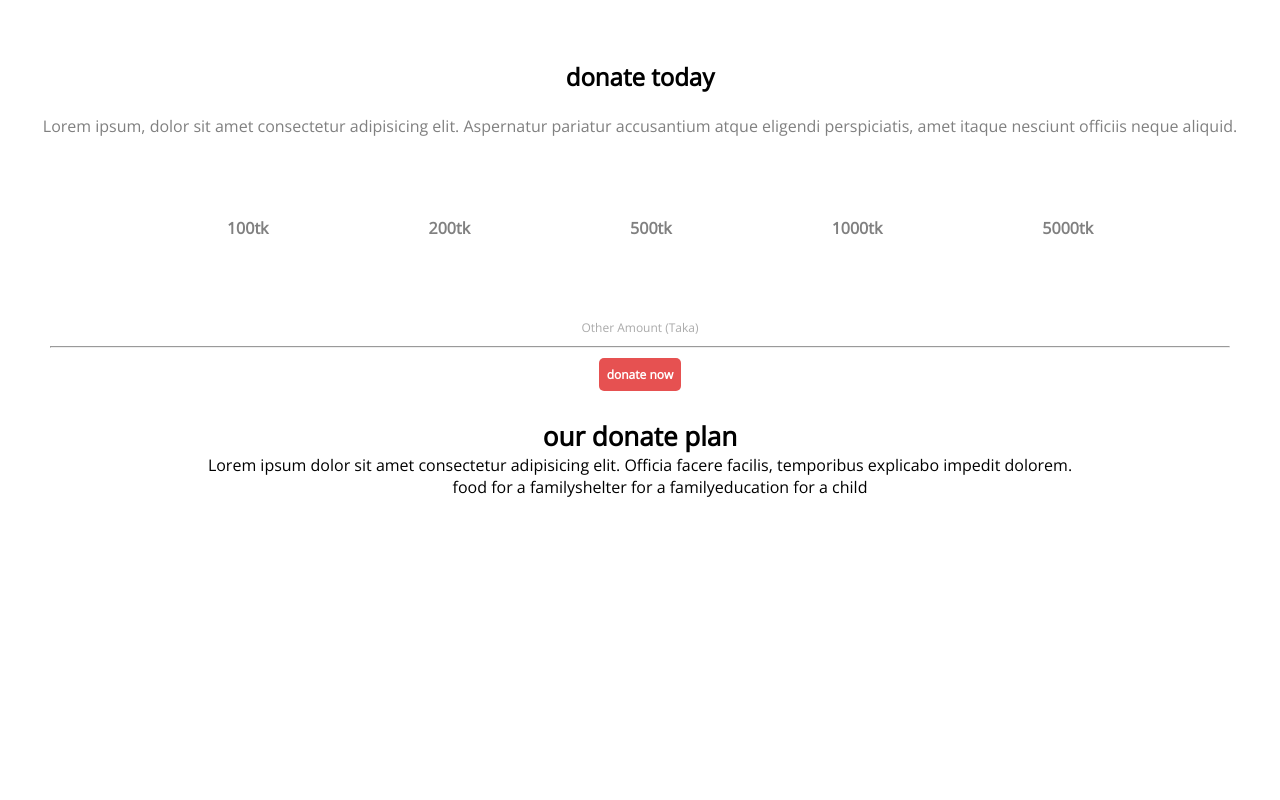
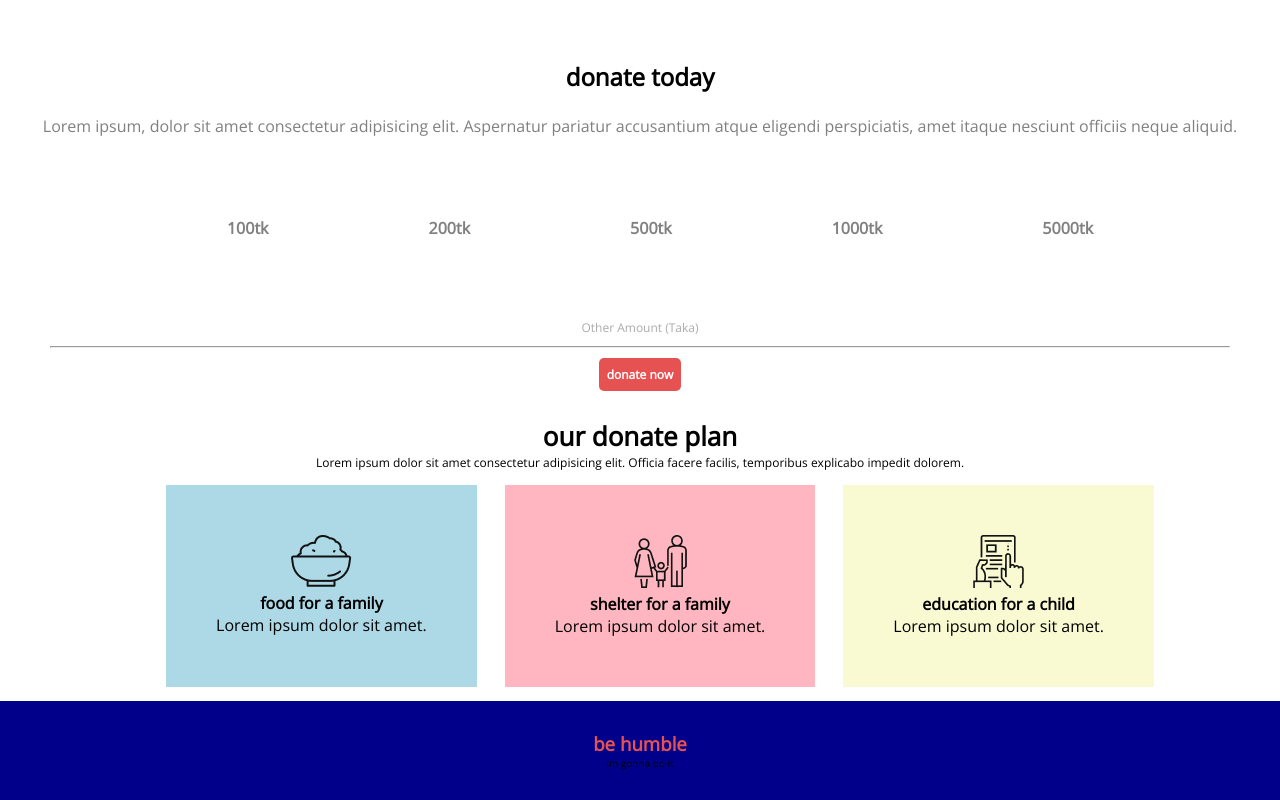
Before and after one commit to asmmostafizurrahman/donate-practice1, a plain HTML site: page index.html in a window 1280 px wide. Shown: the part 500-1300 px from the top of the page. Before the commit the page ends 998 px from the top, so only its background shows below. Drawn offline with nearby package versions, Linux system fonts and the light colour scheme.

Commit message:
added footers

```diff
--- a/index.html
+++ b/index.html
@@ -52,12 +52,15 @@
          <br>
          <div class="plan">
             <h3 class="plan-h">our donate plan</h3>
-            <p>Lorem ipsum dolor sit amet consectetur adipisicing elit. Officia facere facilis, temporibus explicabo impedit dolorem.</p>
-            <div>
+            <p class="plan-des">Lorem ipsum dolor sit amet consectetur adipisicing elit. Officia facere facilis, temporibus explicabo impedit dolorem.</p>
+            <div class="plan-ul">
                 <ul>
-                    <li>food for a family</li>
-                    <li>shelter for a family</li>
-                    <li>education for a child</li>
+                    <li class="food"><img src="/icons/food.png" alt=""> <h4>food for a family</h4>
+                    <p>Lorem ipsum dolor sit amet.</p></li>
+                    <li class="shelter"><img src="/icons/shelter.png" alt=""><h4>shelter for a family</h4>
+                    <p>Lorem ipsum dolor sit amet.</p></li>
+                    <li class="education"><img src="/icons/Frame-1.png" alt=""><h4>education for a child</h4>
+                    <p>Lorem ipsum dolor sit amet.</p></li>
                 </ul>
             </div>
          </div>
@@ -65,7 +68,11 @@
     </main>
 
     <footer>
+        <div>
 
+            <h3>be humble</h3>
+            <p>im gonna do it</p>
+        </div>
     </footer>
 
 </body>
--- a/styles/donate1.css
+++ b/styles/donate1.css
@@ -86,3 +86,39 @@ ul{
 .plan-h{
     font-size: 26px;
 }
+.plan-des{
+    font-size: 12px;
+}
+.plan-ul>ul>li{
+    padding: 50px;
+    margin: 14px;
+}
+.food{
+    background-color: lightblue;
+    padding: 30px;
+}
+.shelter{
+    background-color: lightpink;
+}
+.education{
+    background-color: lightgoldenrodyellow;
+}
+
+
+
+
+
+
+/* footer */
+footer{
+    padding: 30px;
+    text-align: center;
+
+    background-color: darkblue;
+}
+footer>div>p{
+    font-size: 10px;
+}
+footer>div>h3{
+    color: rgb(230, 81, 81);
+}
```
